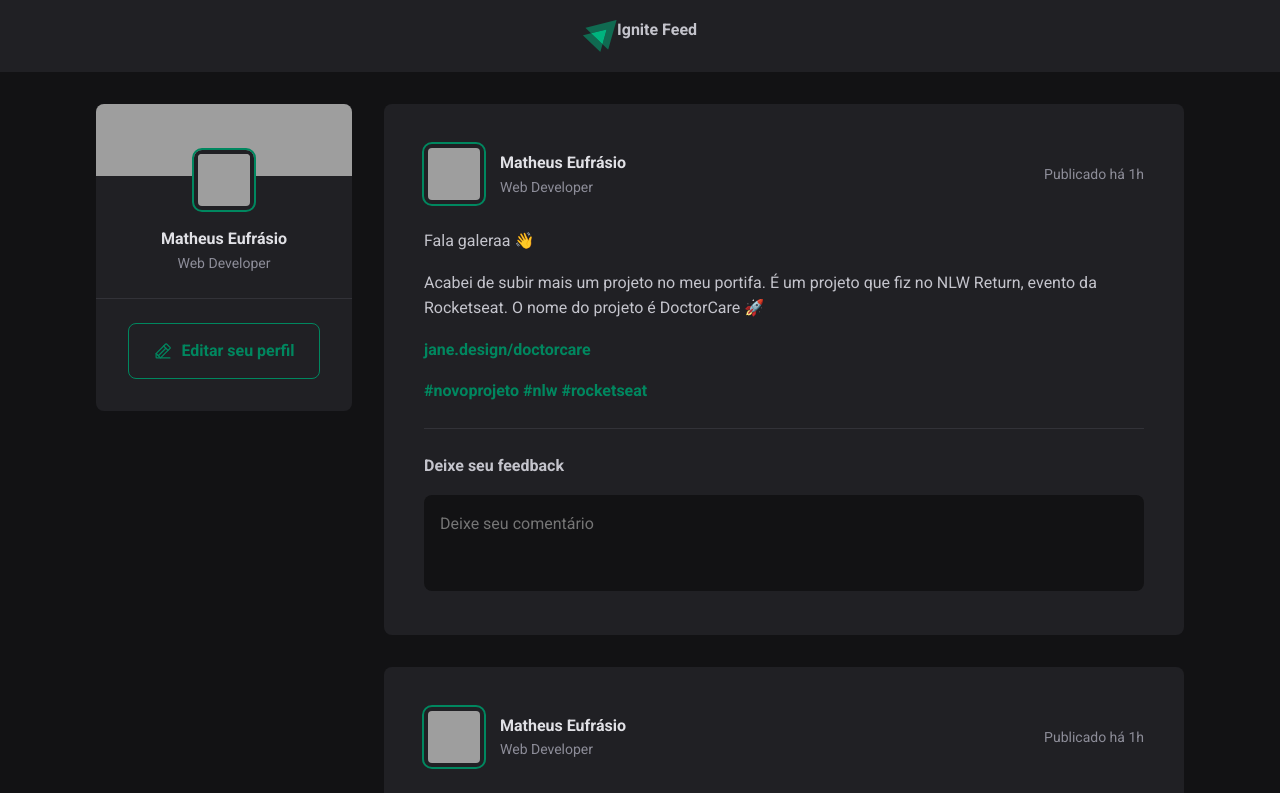
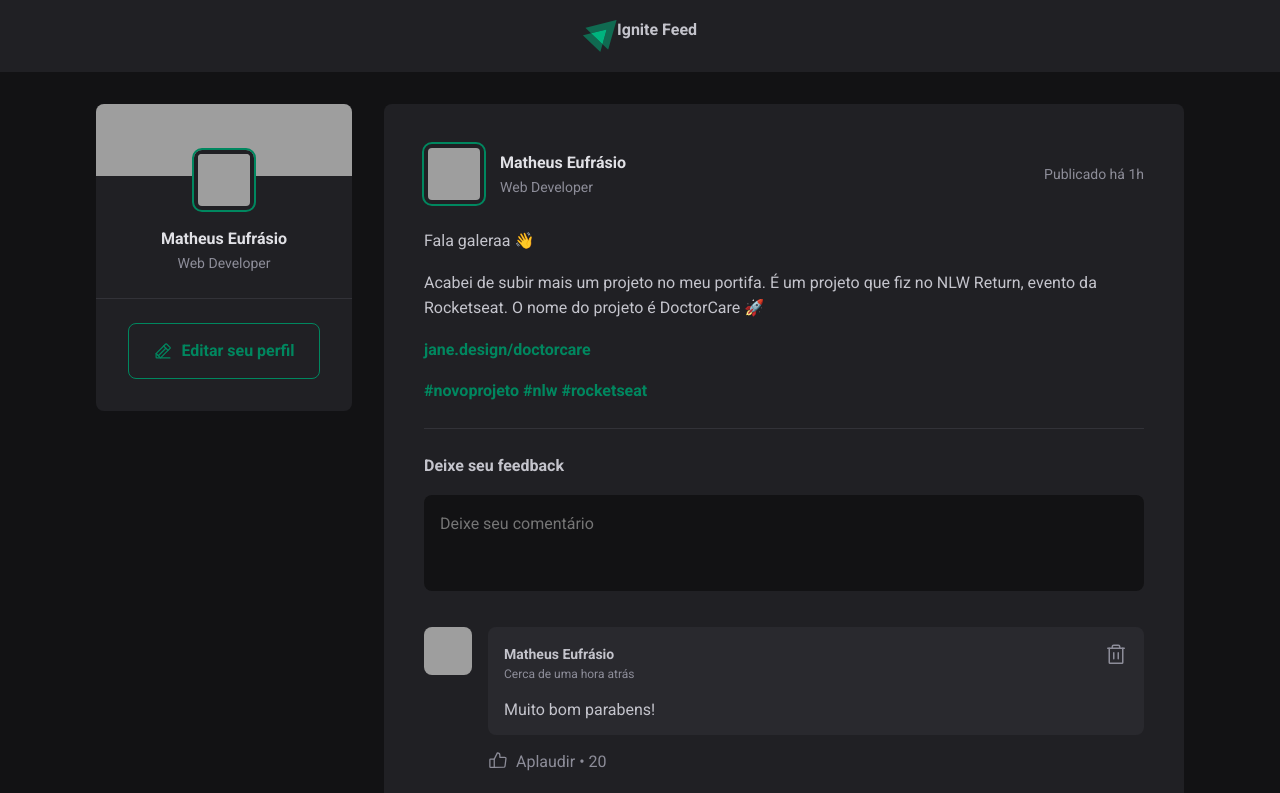
Before and after one commit to matheuseufrasio2/ignite-feed, a React (Vite) app: page / in a window 1280 px wide. Shown: the top 793 px of the page. Built offline with nearby package versions, Linux system fonts and the light colour scheme; grey boxes are pictures that could not be loaded.

Commit message:
styling comment component

```diff
--- /dev/null
+++ b/src/components/Comment.jsx
@@ -0,0 +1,37 @@
+import { ThumbsUp, Trash } from 'phosphor-react';
+import styles from './Comment.module.css';
+
+export function Comment() {
+  return (
+    <div className={styles.comment}>
+      <img
+        src="https://github.com/matheuseufrasio2.png"
+      />
+
+      <div className={styles.commentBox}>
+        <div className={styles.commentContent}>
+          <header>
+            <div className={styles.authorAndTime}>
+              <strong>Matheus Eufrásio</strong>
+              <time title="01 de junho às 08:13h" dateTime="2022-06-01 08:13:30">Cerca de uma hora atrás</time>
+            </div>
+
+            <button
+              title="Deletar comentário"
+            >
+              <Trash size={24} />
+            </button>
+          </header>
+
+          <p>Muito bom parabens!</p>
+        </div>
+        <footer>
+          <button>
+            <ThumbsUp size={20} />
+            Aplaudir <span>20</span>
+          </button>
+        </footer>
+      </div>
+    </div>
+  )
+}
--- /dev/null
+++ b/src/components/Comment.module.css
@@ -0,0 +1,91 @@
+.comment {
+  margin-top: 1.5rem;
+  display: flex;
+  gap: 1rem;
+}
+
+.comment > img {
+  width: 3rem;
+  height: 3rem;
+  border-radius: 8px;
+}
+
+.commentBox {
+  flex: 1;
+}
+
+.commentContent {
+  background: var(--gray-700);
+  border-radius: 8px;
+  padding: 1rem;
+}
+
+.commentContent header {
+  display: flex;
+  align-items: flex-start;
+  justify-content: space-between;
+}
+
+.authorAndTime {
+  display: flex;
+  flex-direction: column;
+}
+
+.authorAndTime strong {
+  font-size: 0.875rem;
+  line-height: 1.6;
+}
+
+.authorAndTime time {
+  font-size: 0.75rem;
+  line-height: 1.6;
+  color: var(--gray-400);
+}
+
+.commentContent header button {
+  background: transparent;
+  border: 0;
+  color: var(--gray-400);
+  cursor: pointer;
+  line-height: 0;
+  border-radius: 2px;
+  transition: color 0.2s;
+}
+
+.commentContent header button:hover {
+  color: var(--red-500);
+}
+
+.commentContent p {
+  margin-top: 1rem;
+  color: var(--gray-300);
+}
+
+.commentBox footer {
+  margin-top: 1rem;
+}
+
+.commentBox footer button {
+  background: transparent;
+  border: 0;
+  color: var(--gray-400);
+  cursor: pointer;
+  border-radius: 2px;
+
+  display: flex;
+  align-items: center;
+  transition: color 0.2s;
+}
+
+.commentBox footer button:hover {
+  color: var(--green-300);
+}
+
+.commentBox footer button svg {
+  margin-right: 0.5rem;
+}
+
+.commentBox footer button span::before {
+  content: "\2022";
+  padding: 0 0.25rem;
+}
--- a/src/components/Post.jsx
+++ b/src/components/Post.jsx
@@ -1,3 +1,4 @@
+import { Comment } from './Comment';
 import styles from './Post.module.css';
 
 export function Post() {
@@ -37,6 +38,12 @@
           <button type="submit">Publicar</button>
         </footer>
       </form>
+
+      <div className={styles.commentList}>
+        <Comment />
+        <Comment />
+        <Comment />
+      </div>
     </article>
   )
 }
--- a/src/components/Post.module.css
+++ b/src/components/Post.module.css
@@ -110,7 +110,6 @@
   background: var(--green-500);
   color: var(--white);
   font-weight: bold;
-  cursor: pointer;
   transition: background-color 0.2s;
 }
 
@@ -121,3 +120,6 @@
 .commentForm button[type=submit]:focus {
   background: var(--green-300)
 }
+.commentList {
+  margin-top: 2rem;
+}
--- a/src/global.css
+++ b/src/global.css
@@ -10,6 +10,8 @@
 
   --green-300: #00B37E;
   --green-500: #00875f;
+
+  --red-500: #f75168;
 }
 
 :focus {
@@ -38,3 +40,7 @@
 a {
   text-decoration: none;
 }
+
+button {
+  cursor: pointer;
+}
```
